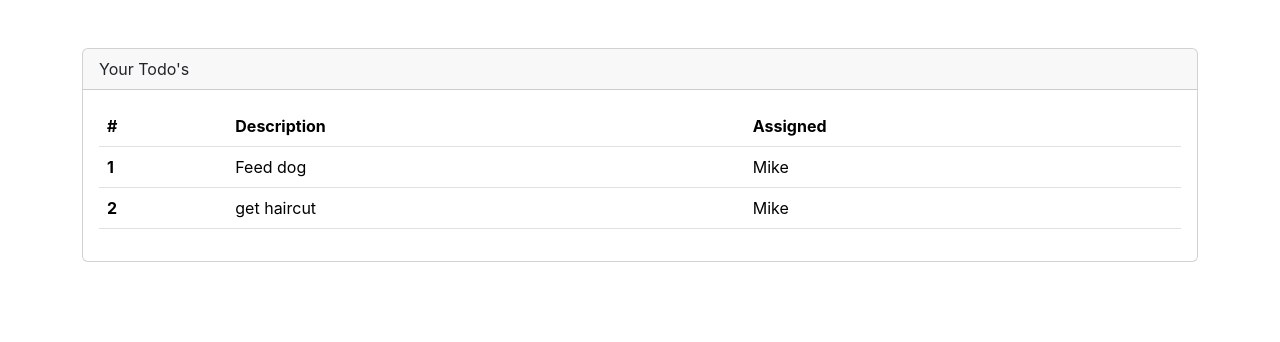
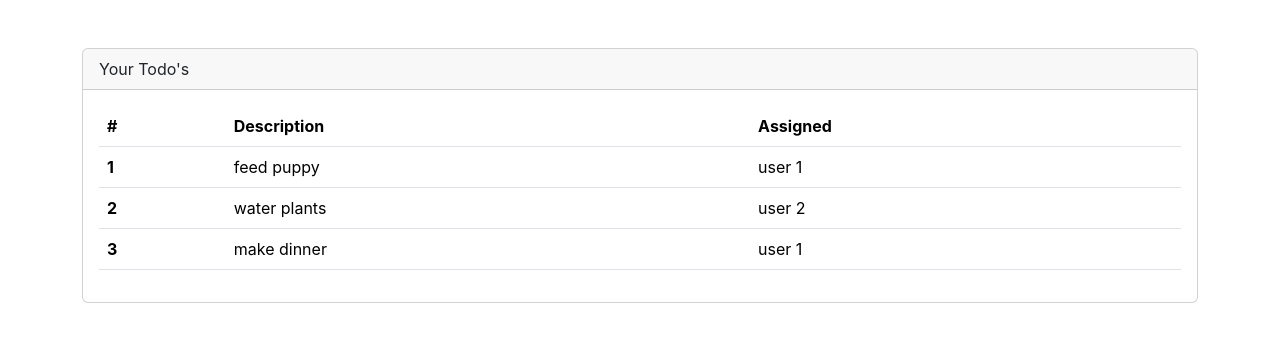
Before and after one commit to ZestyLimones/simple-React-Typescript-Todo, a React (Create React App) app in the folder react-todo/: page / in a window 1280 px wide. Shown: the top 342 px of the page. Built offline with nearby package versions, Linux system fonts and the light colour scheme.

Commit message:
created todo table and table row components.

```diff
--- a/react-todo/src/App.js
+++ b/react-todo/src/App.js
@@ -1,32 +1,19 @@
 import './App.css';
+import TodoTable from './compnents/TodoTable';
 
 function App() {
+  const todos = [
+    { rowNumber: 1, rowDescription: 'feed puppy', rowAssign: 'user 1' },
+    { rowNumber: 2, rowDescription: 'water plants', rowAssign: 'user 2' },
+    { rowNumber: 3, rowDescription: 'make dinner', rowAssign: 'user 1' },
+  ];
+
   return (
     <div className="mt-5 container">
       <div className="card">
         <div className="card-header">Your Todo's</div>
         <div className="card-body">
-          <table className="table table-hover">
-            <thead>
-              <tr>
-                <th scope="col">#</th>
-                <th scope="col">Description</th>
-                <th scope="col">Assigned</th>
-              </tr>
-            </thead>
-            <tbody>
-              <tr>
-                <th scope="row">1</th>
-                <td>Feed dog</td>
-                <td>Mike</td>
-              </tr>
-              <tr>
-                <th scope="row">2</th>
-                <td>get haircut</td>
-                <td>Mike</td>
-              </tr>
-            </tbody>
-          </table>
+          <TodoTable todos={todos} />
         </div>
       </div>
     </div>
--- /dev/null
+++ b/react-todo/src/compnents/TodoRowItem.js
@@ -0,0 +1,11 @@
+function TodoRowItem(props) {
+  return (
+    <tr>
+      <th scope="row">{props.rowNumber}</th>
+      <td>{props.rowDescription}</td>
+      <td>{props.rowAssign}</td>
+    </tr>
+  );
+}
+
+export default TodoRowItem;
--- /dev/null
+++ b/react-todo/src/compnents/TodoTable.js
@@ -0,0 +1,34 @@
+import TodoRowItem from './TodoRowItem';
+
+function TodoTable(props) {
+  return (
+    <table className="table table-hover">
+      <thead>
+        <tr>
+          <th scope="col">#</th>
+          <th scope="col">Description</th>
+          <th scope="col">Assigned</th>
+        </tr>
+      </thead>
+      <tbody>
+        <TodoRowItem
+          rowNumber={props.todos[0].rowNumber}
+          rowDescription={props.todos[0].rowDescription}
+          rowAssign={props.todos[0].rowAssign}
+        />
+        <TodoRowItem
+          rowNumber={props.todos[1].rowNumber}
+          rowDescription={props.todos[1].rowDescription}
+          rowAssign={props.todos[1].rowAssign}
+        />
+        <TodoRowItem
+          rowNumber={props.todos[2].rowNumber}
+          rowDescription={props.todos[2].rowDescription}
+          rowAssign={props.todos[2].rowAssign}
+        />
+      </tbody>
+    </table>
+  );
+}
+
+export default TodoTable;
```
